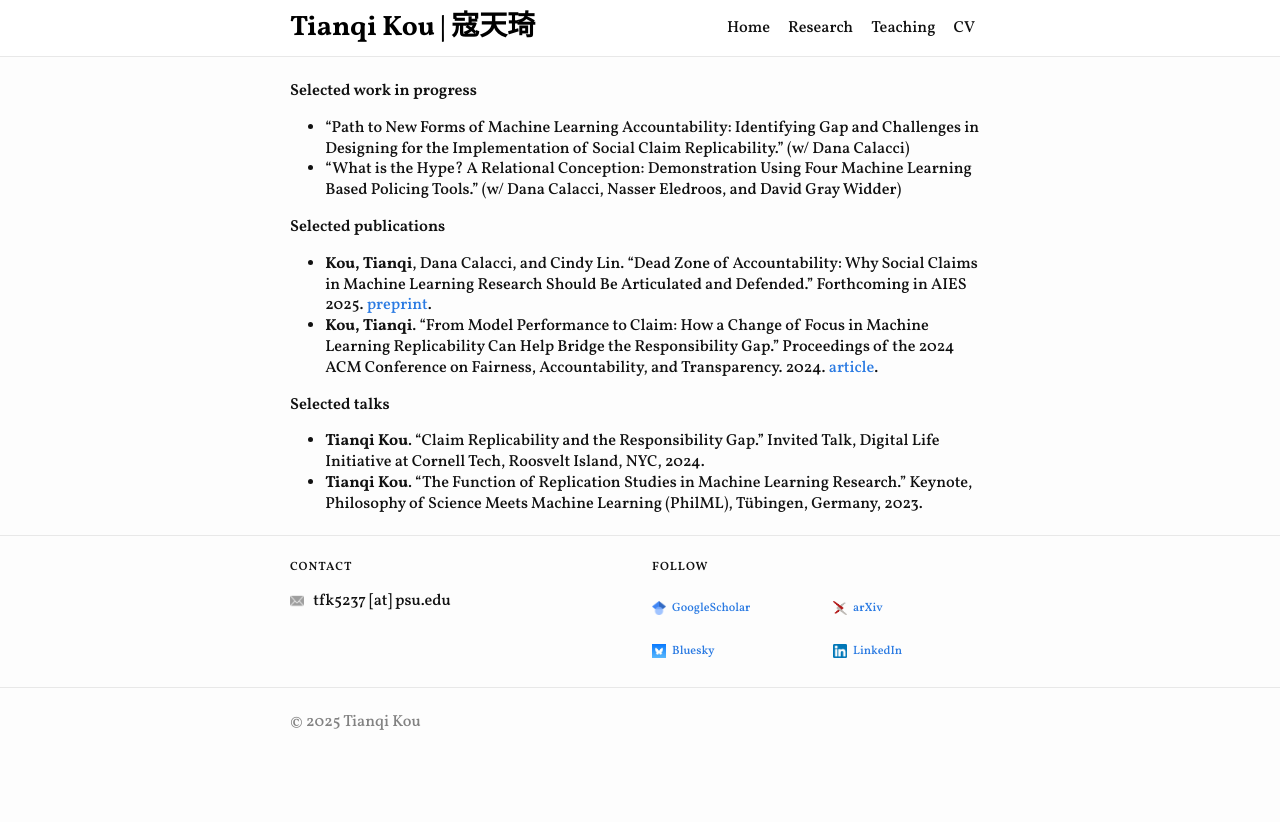
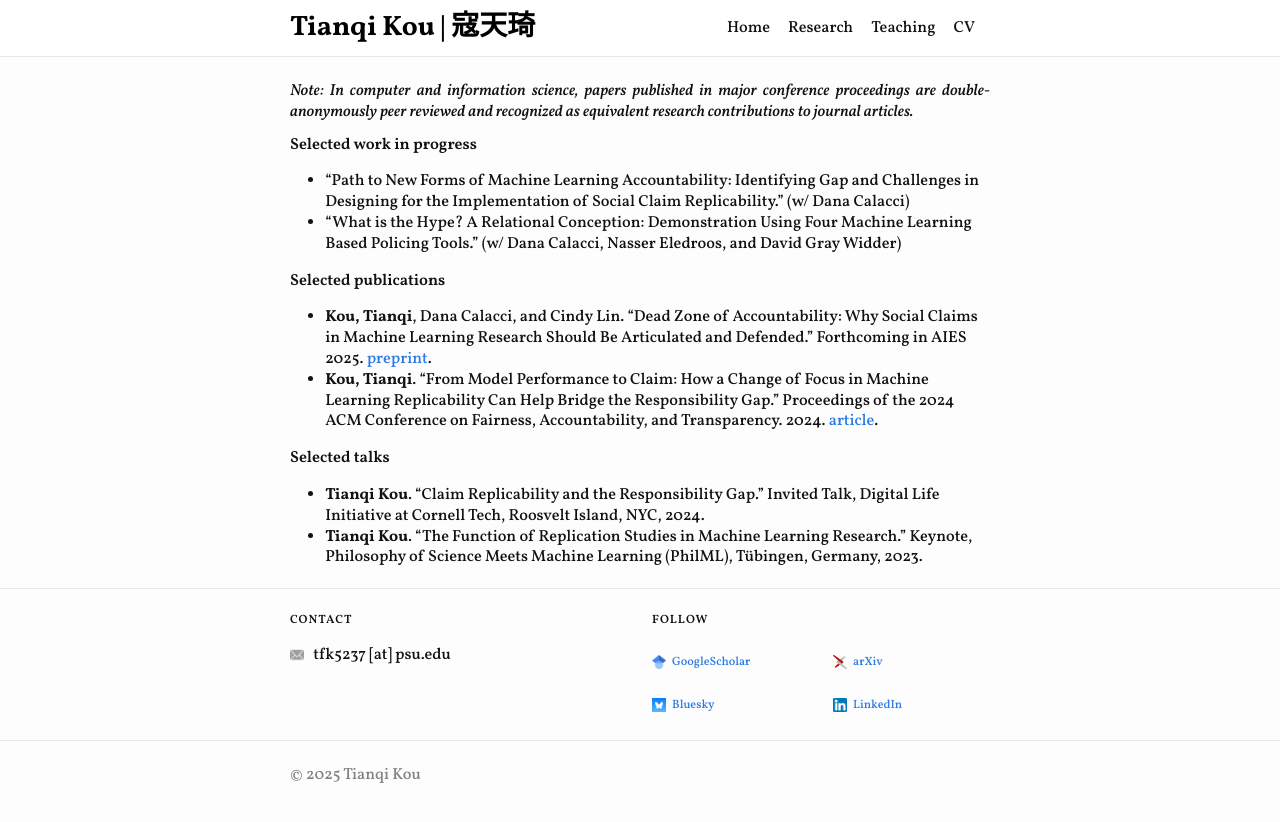
Before and after one commit to koutianqi/koutianqi.github.io, a Jekyll site: the page built from pages/research.markdown, in a window 1280 px wide. Shown: the top 822 px of the page. Built offline with Jekyll 4.4.1, drawn with Linux system fonts in a browser that asks for light colours; our own code applies the rules of GitHub Pages for plain Markdown files.

Commit message:
Update research.markdown

```diff
--- a/pages/research.markdown
+++ b/pages/research.markdown
@@ -1,3 +1,5 @@
+_Note: In computer and information science, papers published in major conference proceedings are double-anonymously peer reviewed and recognized as equivalent research contributions to journal articles._
+
 ## Selected work in progress
  - "Path to New Forms of Machine Learning Accountability: Identifying Gap and Challenges in Designing for the Implementation of Social Claim Replicability." (w/ Dana Calacci)
  - "What is the Hype? A Relational Conception: Demonstration Using Four Machine Learning Based Policing Tools." (w/ Dana Calacci, Nasser Eledroos, and David Gray Widder)
```
